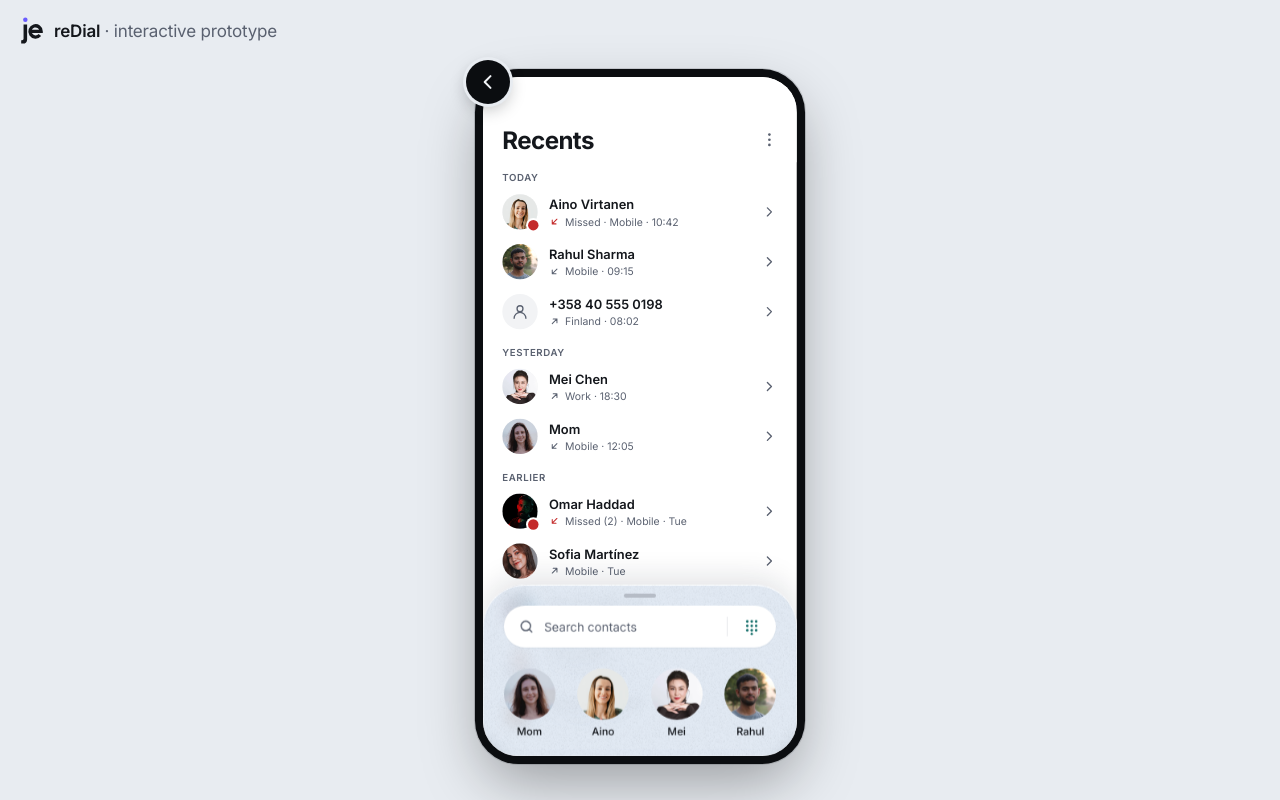
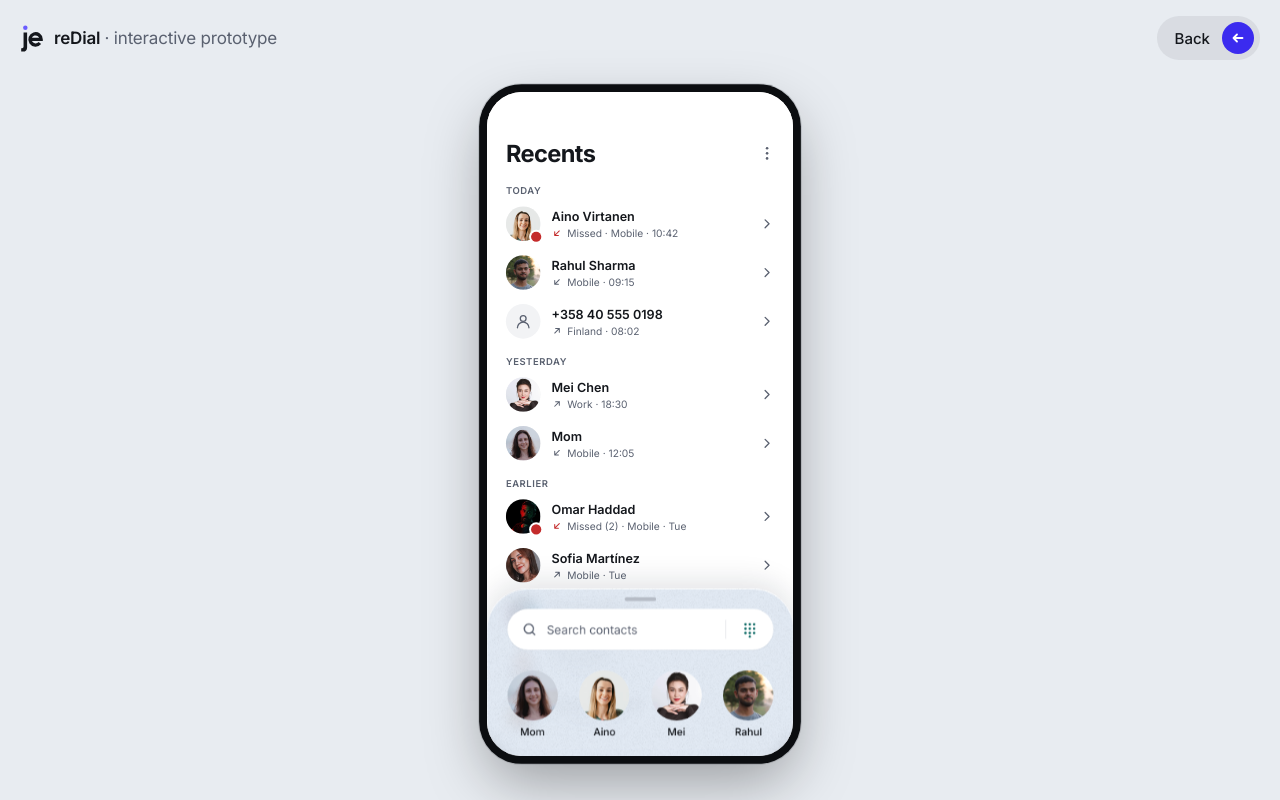
Before and after one commit to johnedwarda/redial, a plain HTML site: page docs/index.html in a window 1280 px wide. Drawn offline with nearby package versions, Linux system fonts and the light colour scheme.

Commit message:
Prototype page: back button as a pill at the top right of the header
Co-Authored-By: Claude Opus 5.5 <noreply@anthropic.com>
Claude-Session: https://claude.ai/code/session_01NU2zxrHgFNW8VtDDeJdMEd

```diff
--- a/docs/index.html
+++ b/docs/index.html
@@ -10,13 +10,14 @@
 <link rel="preconnect" href="https://fonts.gstatic.com" crossorigin>
 <link rel="stylesheet" href="https://fonts.googleapis.com/css2?family=Inter:wght@400;500;600;700&display=swap">
 <style>
-  :root { --bg: #E8ECF1; --ink: #14171C; --muted: #5A6170; --line: rgba(20,23,28,0.14); --on: #0E6B66; }
+  :root { --pill: #3B2BEF; --on-pill: #FFFFFF; --bg: #E8ECF1; --ink: #14171C; --muted: #5A6170; --line: rgba(20,23,28,0.14); --on: #0E6B66; }
   * { box-sizing: border-box; }
   html, body { margin: 0; height: 100%; }
   body { background: var(--bg); color: var(--ink); font-family: Inter, system-ui, sans-serif; display: flex; flex-direction: column; align-items: center; overflow-x: hidden; }
   header { width: 100%; flex: none; padding: 16px 20px; display: flex; align-items: center; justify-content: flex-start; gap: 10px; }
   header .je { width: 24px; height: 29px; display: block; flex: none; }
-  h1 { margin: 0; font-size: 17px; font-weight: 600; letter-spacing: -0.01em; }
+  h1 { margin: 0; font-size: 17px; font-weight: 600; letter-spacing: -0.01em; white-space: nowrap; min-width: 0; }
+  @media (max-width: 389px) { h1 .ip { display: none; } }
   h1 span { color: var(--muted); font-weight: 400; }
   main { flex: 1 1 auto; min-height: 0; width: 100%; display: flex; justify-content: center; align-items: flex-start; gap: 40px; padding: 16px 0 24px; }
   figure { margin: 0; display: flex; flex-direction: column; align-items: center; gap: 10px; }
@@ -27,13 +28,17 @@
   body.phone header { padding: 12px 16px; }
   body.phone h1 { font-size: 15px; }
   body.phone main { padding: 0 0 12px; align-items: center; }
-  #back { position: fixed; left: 0; top: 0; z-index: 5; width: 44px; height: 44px; margin: -22px 0 0 -22px; padding: 0; border: 0;
-    border-radius: 50%; background: #0B0D10; color: #F2F4F7; display: grid; place-items: center; cursor: pointer;
-    box-shadow: 0 0 0 3px var(--bg), 0 6px 16px rgba(20,23,28,0.25); -webkit-tap-highlight-color: transparent;
-    transition: transform 160ms cubic-bezier(0.2, 0.8, 0.2, 1); }
-  #back:hover { transform: scale(1.06); }
-  #back:active { transform: scale(0.94); }
-  #back:focus-visible { outline: 2px solid var(--on); outline-offset: 3px; }
+  #back { margin-left: auto; flex: none; display: inline-flex; align-items: center; gap: 12px; height: 44px; padding: 0 6px 0 18px; border: 0;
+    border-radius: 22px; background: color-mix(in srgb, var(--ink) 7%, transparent); color: var(--ink); font-family: inherit; font-size: 15px; font-weight: 500; line-height: 1;
+    cursor: pointer; -webkit-tap-highlight-color: transparent; transition: background 0.25s; }
+  #back:hover { background: color-mix(in srgb, var(--ink) 12%, transparent); }
+  #back .dot { width: 32px; height: 32px; border-radius: 16px; background: var(--pill); color: var(--on-pill); display: grid; place-items: center;
+    transition: transform 0.3s cubic-bezier(0.2, 0.8, 0.2, 1); }
+  #back:hover .dot { transform: translateX(-3px); }
+  #back:active .dot { transform: scale(0.92); }
+  #back:focus-visible { outline: 2px solid var(--pill); outline-offset: 3px; }
+  @media (max-width: 519px) { #back { height: 40px; border-radius: 20px; padding: 0 6px 0 16px; gap: 10px; font-size: 14px; } #back .dot { width: 28px; height: 28px; border-radius: 14px; } }
+  @media (prefers-reduced-motion: reduce) { #back .dot { transition: none; } }
 </style>
 <script src="https://cdnjs.cloudflare.com/ajax/libs/react/18.3.1/umd/react.production.min.js"></script>
 <script src="https://cdnjs.cloudflare.com/ajax/libs/react-dom/18.3.1/umd/react-dom.production.min.js"></script>
@@ -42,14 +47,14 @@
 <body>
 <header>
   <svg class="je" viewBox="2 6 81 96" role="img" aria-label="John Edward"><path d="M14 34H26V84Q26 98 12 98H6V87H9Q14 87 14 82Z" fill="currentColor"/><circle cx="20" cy="18" r="7.5" fill="#6A5CFF"/><path d="M35.5 57H73.5A19 19 0 1 0 69.1 69.2" fill="none" stroke="currentColor" stroke-width="11"/></svg>
-  <h1>reDial <span>· interactive prototype</span></h1>
+  <h1>reDial <span>· <span class="ip">interactive </span>prototype</span></h1>
+  <button id="back" class="pill" type="button"><span>Back</span><span class="dot"><svg width="14" height="14" viewBox="0 0 14 14" fill="none" aria-hidden="true"><path d="M11.5 7H2.5M6 3.5 2.5 7 6 10.5" stroke="currentColor" stroke-width="1.8" stroke-linecap="round" stroke-linejoin="round"/></svg></span></button>
 </header>
 <main>
   <figure id="main">
     <div class="frame"><div class="stage"><p class="status">Loading…</p></div></div>
   </figure>
 </main>
-<button id="back" type="button" aria-label="Back"><svg width="20" height="20" viewBox="0 0 24 24" fill="none" stroke="currentColor" stroke-width="2.4" stroke-linecap="round" stroke-linejoin="round" aria-hidden="true"><path d="M15 5l-7 7 7 7"/></svg></button>
 <script>
   const W = 390, H = 844;
   const params = new URLSearchParams(location.search);
@@ -71,9 +76,6 @@
     frame.style.setProperty('--b', B * s + 'px');
     frame.style.setProperty('--r', RI * s + 'px');
     fig.querySelector('.stage').style.transform = 'scale(' + s + ')';
-    // back button centred on the frame's outer corner arc, at 45 degrees
-    const r = frame.getBoundingClientRect(), k = (RI - (RI + B) * Math.SQRT1_2) * s;
-    back.style.left = (r.left + k) + 'px'; back.style.top = (r.top + k) + 'px';
   }
   const back = document.getElementById('back');
   // Same as the browser's Back button; if this page was opened in a new tab, return to the page that linked here.
```
